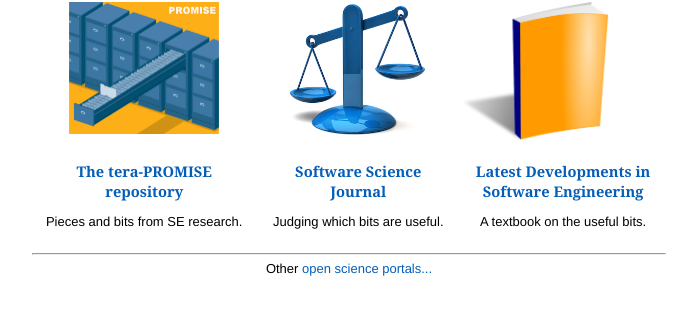
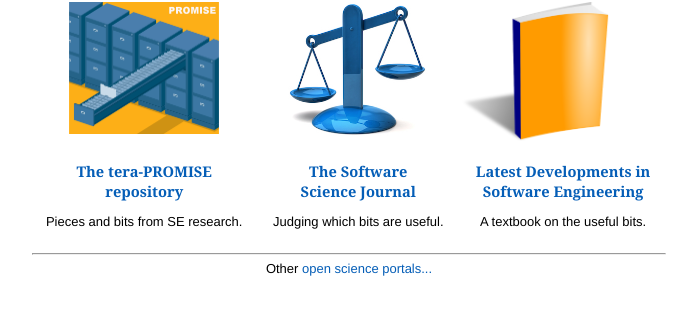
Before and after one commit to opensciences/opensciences.github.io, a Jekyll site: the page built from index.html, in a window 1280 px wide. Shown: the part 161-476 px from the top of the page, without its empty margins (291-988 px from the left). Built offline with Jekyll 4.4.1, drawn with Linux system fonts in a browser that asks for light colours; Markdown is read by kramdown in place of the engine named in the settings; the list of posts is cut into pages by our own code.

Commit message:
Update index.html

```diff
--- a/index.html
+++ b/index.html
@@ -47,7 +47,7 @@ learn to work with others.</em>
 <p>Pieces and bits from SE research.</p>
 </td>
 <td align=center>
-<a href="journal"><h2>Software Science<br>Journal</h2></a>
+<a href="journal"><h2>The Software<br> Science Journal</h2></a>
 <p>Judging which bits are useful.  </p></h2>
 </td>
 <td align=center>
```
